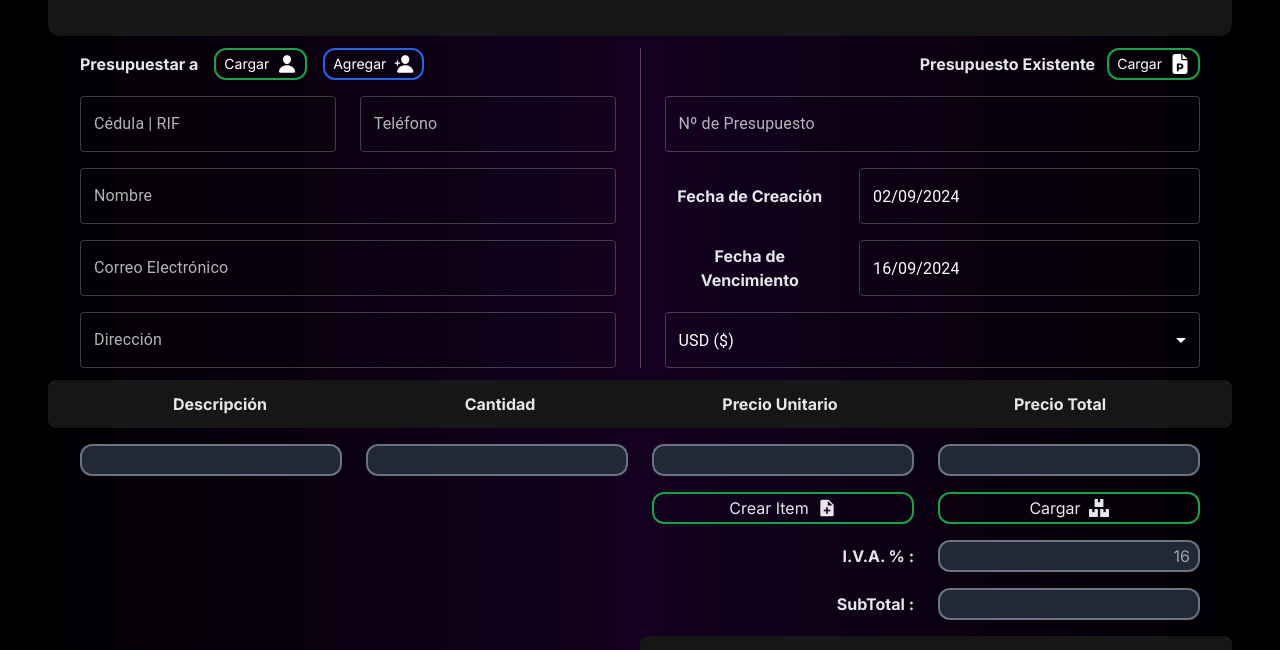
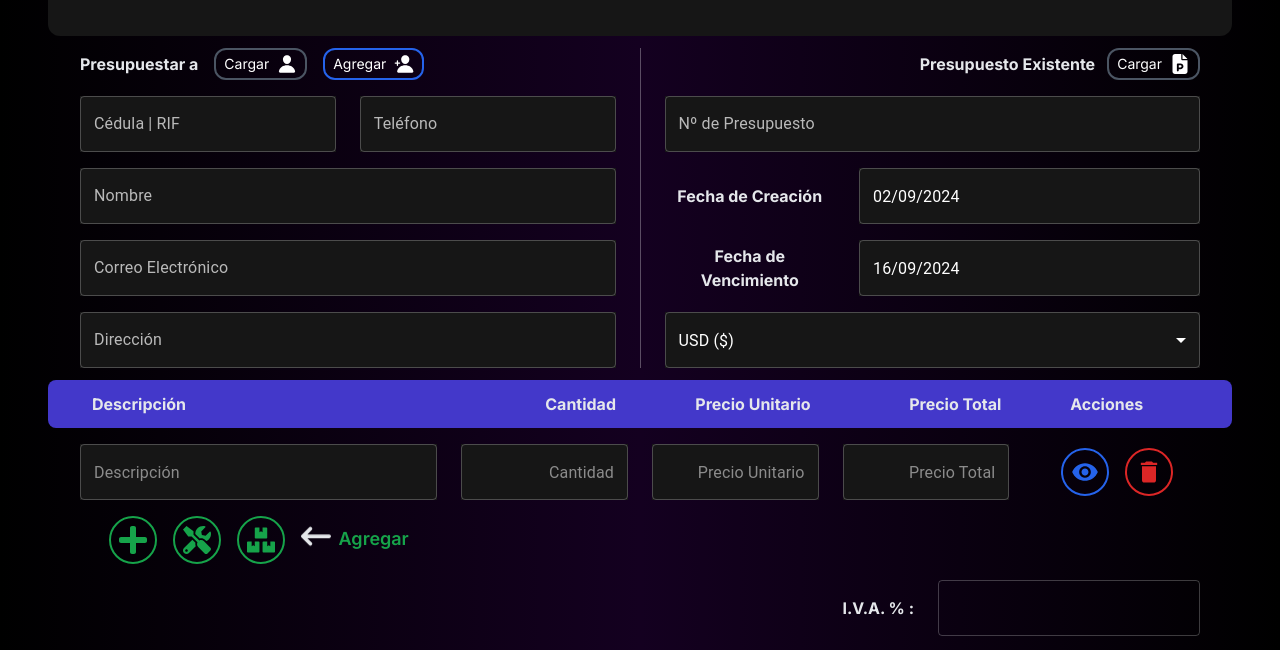
Before and after one commit to Josubaze/servi-autos, a Next.js app: page /create/budget in a window 1280 px wide. Shown: the part 288-938 px from the top of the page. Built offline with nearby package versions, Linux system fonts and the light colour scheme; no server answers; the database is empty.

Commit message:
row improvement

```diff
--- a/package.json
+++ b/package.json
@@ -34,6 +34,7 @@
     "react-dom": "^18",
     "react-hook-form": "^7.52.2",
     "react-icons": "^5.2.1",
+    "react-number-format": "^5.4.2",
     "react-redux": "^9.1.2",
     "styled-components": "^6.1.12",
     "zod": "^3.23.8"
--- a/src/components/Budget/Budget.tsx
+++ b/src/components/Budget/Budget.tsx
@@ -8,6 +8,7 @@ import { BudgetCustomerForm } from "./BudgetCustomerForm";
 import { BudgetForm } from "./BudgetForm";
 import { BudgetTable } from "./BudgetTable";
 import { useRef } from 'react';
+import { BudgetSummary } from "./BudgetSummary";
 
 // Define la interfaz que contiene la función submitForm
 interface BudgetCustomerFormHandle {
@@ -58,6 +59,9 @@ export const Budget = () => {
             {/* Tabla de presupuesto */}
             <BudgetTable/>
 
+            {/* calculos del presupuesto */}
+            <BudgetSummary></BudgetSummary>
+
             {/* GUARDADO */}
             <div className="grid grid-cols-4 rounded-lg w-full bg-black-nav py-3 mt-6 gap-x-6">
                 <div className="content-center">
--- a/src/components/Budget/BudgetCustomerForm/BudgetCustomerForm.tsx
+++ b/src/components/Budget/BudgetCustomerForm/BudgetCustomerForm.tsx
@@ -72,7 +72,7 @@ export const BudgetCustomerForm = forwardRef((props, ref) => {
             <form className="w-full pt-4 sm:pr-6">
                 <div className="grid gap-y-4 w-full">
                     <div className="grid grid-cols-1 gap-y-4 sm:grid-cols-2 gap-x-6 w-full">
-                        <div className="w-full">
+                        <div className="w-full bg-black-nav">
                             <ThemeProvider theme={TextFieldTheme}>
                                 <Controller
                                     control={control}
@@ -92,7 +92,7 @@ export const BudgetCustomerForm = forwardRef((props, ref) => {
                             </ThemeProvider>
                         </div>
 
-                        <div className="w-full">
+                        <div className="w-full bg-black-nav">
                             <ThemeProvider theme={TextFieldTheme}>
                                 <Controller
                                     control={control}
@@ -114,7 +114,7 @@ export const BudgetCustomerForm = forwardRef((props, ref) => {
                     </div>
 
                     {/* Campos individuales */}
-                    <div className="w-full">
+                    <div className="w-full bg-black-nav">
                         <ThemeProvider theme={TextFieldTheme}>
                             <Controller
                                 control={control}
@@ -134,7 +134,7 @@ export const BudgetCustomerForm = forwardRef((props, ref) => {
                         </ThemeProvider>
                     </div>
 
-                    <div className="w-full">
+                    <div className="w-full bg-black-nav">
                         <ThemeProvider theme={TextFieldTheme}>
                             <Controller
                                 control={control}
@@ -154,7 +154,7 @@ export const BudgetCustomerForm = forwardRef((props, ref) => {
                         </ThemeProvider>
                     </div>
 
-                    <div className="w-full">
+                    <div className="w-full bg-black-nav">
                         <ThemeProvider theme={TextFieldTheme}>
                             <Controller
                                 control={control}
--- a/src/components/Budget/BudgetCustomerForm/SelectCustomerButton.tsx
+++ b/src/components/Budget/BudgetCustomerForm/SelectCustomerButton.tsx
@@ -8,7 +8,7 @@ export const SelectCustomerButton = ({ onClick }: SelectCustomerButtonProps) =>
     <div className="relative">
         <button
             type="button"
-            className="rounded-xl text-white flex items-center justify-center text-sm py-1 px-2 border-2 border-green-600 transition ease-in-out delay-150 hover:scale-110 hover:bg-green-600 duration-300"
+            className="rounded-xl text-white flex items-center justify-center text-sm py-1 px-2 border-2 border-gray-600 transition ease-in-out delay-150 hover:scale-110 hover:bg-gray-600 duration-300"
             onClick={onClick}
         >
             <span className="flex items-center justify-center gap-x-2">
--- a/src/components/Budget/BudgetForm/BudgetForm.tsx
+++ b/src/components/Budget/BudgetForm/BudgetForm.tsx
@@ -53,7 +53,7 @@ export const BudgetForm = forwardRef((props, ref) => {
 
         <form className="w-full pt-4 sm:pl-6">
             <div className="grid gap-y-4 w-full">
-                <div className="w-full">
+                <div className="w-full bg-black-nav">
                     <ThemeProvider theme={TextFieldTheme}>
                         <TextField
                             label="Nº de Presupuesto"
@@ -69,7 +69,7 @@ export const BudgetForm = forwardRef((props, ref) => {
                     <div className="font-title font-bold sm:w-1/3 text-left sm:text-center">
                         Fecha de Creación
                     </div>
-                    <div className="sm:w-2/3 w-full">
+                    <div className="sm:w-2/3 w-full bg-black-nav">
                         <ThemeProvider theme={TextFieldTheme}>
                         <DatePicker
                             value={getValues("dateCreation")}
@@ -88,7 +88,7 @@ export const BudgetForm = forwardRef((props, ref) => {
                     <div className="font-title font-bold sm:w-1/3 text-left sm:text-center">
                         Fecha de Vencimiento
                     </div>
-                    <div className="sm:w-2/3 w-full">
+                    <div className="sm:w-2/3 w-full bg-black-nav">
                         <ThemeProvider theme={TextFieldTheme}>
                         <DatePicker
                             value={getValues("dateExpiration")}
@@ -104,7 +104,7 @@ export const BudgetForm = forwardRef((props, ref) => {
                 </div>
 
                 {/* Campo de moneda con tema personalizado */}
-                <div className="w-full">
+                <div className="w-full bg-black-nav">
                     <ThemeProvider theme={TextFieldTheme}>
                         <Select
                             {...register("currency")}
--- a/src/components/Budget/BudgetForm/SelectBudgetButton.tsx
+++ b/src/components/Budget/BudgetForm/SelectBudgetButton.tsx
@@ -9,7 +9,7 @@ export const SelectBudgetButton = ({ onClick }: SelectBudgetButtonProps) => (
     <div className="relative">
         <button
             type="button"
-            className="rounded-xl text-white flex items-center justify-center text-sm py-1 px-2 border-2 border-green-600 transition ease-in-out delay-150 hover:scale-110 hover:bg-green-600 duration-300"
+            className="rounded-xl text-white flex items-center justify-center text-sm py-1 px-2 border-2 border-gray-600 transition ease-in-out delay-150 hover:scale-110 hover:bg-gray-600 duration-300"
             onClick={onClick}
         >
             <span className="flex items-center justify-center gap-x-2">
--- /dev/null
+++ b/src/components/Budget/BudgetSummary/BudgetSummary.tsx
@@ -0,0 +1,57 @@
+// InvoiceSummary.tsx
+import React from "react";
+import { ThemeProvider } from "@mui/material/styles";
+import { TextFieldTheme } from "src/styles/themes/themeTextField";
+import { TextField } from "@mui/material";
+
+export const BudgetSummary = () => {
+  return (
+    <>
+      {/* IVA */}
+      <div className="grid grid-cols-4 rounded-lg w-full px-8 pt-4 gap-x-6">
+        <div className="col-start-3 font-bold content-center text-right">
+          <label htmlFor="tax">I.V.A. % :</label>
+        </div>
+        <div>
+          <ThemeProvider theme={TextFieldTheme}>
+            <TextField
+              variant="outlined"
+              fullWidth
+              type="number"
+              id="tax"
+              sx={{ input: { textAlign: "right" } }}
+            />
+          </ThemeProvider>
+        </div>
+      </div>
+
+      {/* SUBTOTAL */}
+      <div className="grid grid-cols-4 rounded-lg w-full px-8 pt-4 gap-x-6">
+        <div className="col-start-3 font-bold content-center text-right">
+          <label htmlFor="subtotal">SubTotal :</label>
+        </div>
+        <div>
+          <ThemeProvider theme={TextFieldTheme}>
+            <TextField
+              variant="outlined"
+              fullWidth
+              type="number"
+              id="subtotal"
+              sx={{ input: { textAlign: "right" } }}
+            />
+          </ThemeProvider>
+        </div>
+      </div>
+
+      {/* TOTAL */}
+      <div className="grid grid-cols-4 w-full mt-4">
+        <div className="col-start-3 col-span-2 py-3 pr-8 gap-x-6 bg-indigo-700 rounded-lg grid grid-cols-2">
+          <div className="content-center font-bold text-right">Total :</div>
+          <div className="content-center font-bold text-right">
+            <label>0.00 $</label>
+          </div>
+        </div>
+      </div>
+    </>
+  );
+};
--- /dev/null
+++ b/src/components/Budget/BudgetSummary/index.tsx
@@ -0,0 +1 @@
+export { BudgetSummary } from './BudgetSummary'
--- a/src/components/Budget/BudgetTable/BudgetTable.tsx
+++ b/src/components/Budget/BudgetTable/BudgetTable.tsx
@@ -1,134 +1,143 @@
+import React from "react";
+import { FaPlus } from "react-icons/fa";
+import { MdDelete, MdVisibility } from "react-icons/md";
+import TextField from "@mui/material/TextField";
+import { ThemeProvider } from "@mui/material/styles";
+import { TextFieldTheme } from "src/styles/themes/themeTextField";
+import { NumericFormat } from "react-number-format";
+import Tooltip from "@mui/material/Tooltip";
 import { FaBoxes } from "react-icons/fa";
-import { MdNoteAdd } from "react-icons/md";
-
+import { FaTools } from "react-icons/fa";
+import { FaArrowLeftLong } from "react-icons/fa6";
 
 export const BudgetTable = () => {
   return (
     <>
-            {/* colmnas de tabla */}
-            <div className="grid grid-cols-4 rounded-lg w-full bg-black-nav px-8 py-3">
-
-                <div className="font-bold text-center">
-                    Descripción
+      {/* columnas de tabla */}
+      <div className="grid grid-cols-6 rounded-lg w-full bg-indigo-700 px-8 py-3"> {/* Cambiar grid-cols-4 a grid-cols-6 */}
+        <div className="font-bold text-start pl-3 col-span-2">Descripción</div> {/* Columna más ancha para Descripción */}
+        <div className="font-bold text-end pr-6">Cantidad</div>
+        <div className="font-bold text-end pr-4">Precio Unitario</div>
+        <div className="font-bold text-end pr-3">Precio Total</div>
+        <div className="font-bold text-center">Acciones</div> {/* Columna más estrecha para Acciones */}
       </div>
 
-                <div className="font-bold text-center">
-                    Cantidad
+      {/* datos de tabla */}
+      <div className="grid grid-cols-6 rounded-lg w-full px-8 pt-4 gap-x-6"> {/* Cambiar grid-cols-4 a grid-cols-6 */}
+        <div className="bg-black-nav col-span-2">
+          <ThemeProvider theme={TextFieldTheme}>
+            <TextField
+              placeholder="Descripción"
+              variant="outlined"
+              fullWidth
+              type="text"
+              className="text-right"
+            />
+          </ThemeProvider>
         </div>
 
-                <div className="font-bold text-center">
-                    Precio Unitario
+        <div className="bg-black-nav">
+          <ThemeProvider theme={TextFieldTheme}>
+            <NumericFormat
+              customInput={TextField}
+              placeholder="Cantidad"
+              variant="outlined"
+              fullWidth
+              type="text"
+              allowNegative={false}
+              decimalScale={0}
+              fixedDecimalScale={false}
+              decimalSeparator=","
+              thousandSeparator="."
+              sx={{ input: { textAlign: "right" } }}
+            />
+          </ThemeProvider>
         </div>
 
-                <div className="font-bold text-center">
-                    Precio Total
+        <div className="bg-black-nav">
+          <ThemeProvider theme={TextFieldTheme}>
+            <NumericFormat
+              customInput={TextField}
+              placeholder="Precio Unitario"
+              variant="outlined"
+              fullWidth
+              type="text"
+              decimalSeparator=","
+              thousandSeparator="."
+              decimalScale={2}
+              fixedDecimalScale
+              allowNegative={false}
+              sx={{ input: { textAlign: "right" } }}
+            />
+          </ThemeProvider>
+        </div>
+
+        <div className="bg-black-nav">
+          <ThemeProvider theme={TextFieldTheme}>
+            <NumericFormat
+              customInput={TextField}
+              placeholder="Precio Total"
+              variant="outlined"
+              fullWidth
+              type="text"
+              decimalSeparator=","
+              thousandSeparator="."
+              decimalScale={2}
+              fixedDecimalScale
+              allowNegative={false}
+              sx={{ input: { textAlign: "right" } }}
+            />
+          </ThemeProvider>
+        </div>
+
+        {/* Columna de botones */}
+        <div className="flex justify-center items-center gap-4">
+          {/* Botón Ver Detalles */}
+            <Tooltip title="Ver Detalles" arrow>
+                <button className="w-12 h-12 rounded-full bg-transparent border-2 border-blue-600 flex justify-center items-center text-white transition-all ease-in-out delay-150 hover:scale-110 hover:bg-blue-600 hover:text-white duration-300">
+                    <MdVisibility className="w-12 h-12 p-2 text-blue-600 hover:text-white transition-all ease-in-out delay-150 hover:scale-110" />
+                </button>
+            </Tooltip>
+
+          {/* Botón Eliminar */}
+          <Tooltip title="Eliminar Fila" arrow>
+            <button className="w-12 h-12 rounded-full bg-transparent border-2 border-red-600 flex justify-center items-center text-white transition-all ease-in-out delay-150 hover:scale-110 hover:bg-red-600 hover:text-white duration-300">
+              <MdDelete className="w-12 h-12 p-2 text-red-600 hover:text-white transition-all ease-in-out delay-150 hover:scale-110" />
+            </button>
+          </Tooltip>
         </div>
       </div>
 
-            {/* datos de tabla */}
-            <div className="grid grid-cols-4 rounded-lg w-full px-8 pt-4 gap-x-6">
-                <div>
-                    <input
-                        type="text"
-                        name="description"
-                        id="description"
-                        className="text-base px-2 w-full border-solid border-2  h-8 rounded-xl text-right border-gray-500 bg-gray-800 focus:outline-none  focus:border-indigo-600
-                    "/>
-                </div>
-                <div>
-                <input
-                        type="number"
-                        name="quantity"
-                        id="quantity"
-                        className="text-base px-2 w-full border-solid border-2 h-8 rounded-xl text-right border-gray-500 bg-gray-800 focus:outline-none focus:border-indigo-600"
-                    />
-                </div>
-                <div>
-                    <input
-                        type="number"
-                        name="unit_price"
-                        id="unit_price"
-                        className="text-base px-2 w-full border-solid border-2  h-8 rounded-xl text-right border-gray-500 bg-gray-800 focus:outline-none  focus:border-indigo-600
-                    "/>
-                </div>
-                <div>
-                    <input
-                        type="number"
-                        name="total_price"
-                        id="total_price"
-                        className="text-base px-2 w-full border-solid border-2  h-8 rounded-xl text-right border-gray-500 bg-gray-800 focus:outline-none  focus:border-indigo-600
-                    "/>
-                </div>
-            </div>
+      {/* opciones de agregar linea de factura */}
+        <div className="grid grid-cols-6 rounded-lg w-full px-8 pt-4 gap-x-6">
+            {/* Columna para los botones */}
+            <div className="col-span-2 gap-x-4 flex justify-center items-center">
+                <Tooltip title="Agregar Fila" arrow>
+                <button className="w-12 h-12 rounded-full bg-transparent border-2 border-green-600 flex justify-center items-center text-white transition-all ease-in-out delay-150 hover:scale-110 hover:bg-green-600 hover:text-white duration-300">
+                    <FaPlus className="w-12 h-12 p-2 text-green-600 hover:text-white transition-all ease-in-out delay-150 hover:scale-110" />
+                </button>
+                </Tooltip>
 
-            {/* opciones de agregar linea de factura*/}
-            <div className="grid grid-cols-4 rounded-lg w-full px-8 pt-4 gap-x-6">
-                <div className="col-start-3">
-                    <button className="text-base px-2 w-full border-solid border-2  h-8 rounded-xl  border-green-600 bg-transparent transition ease-in-out delay-150 hover:scale-105 hover:bg-green-600 duration-300">
-                        <span className="flex items-center justify-center gap-x-2">
-                            Crear Item
-                            <MdNoteAdd className="h-5 w-5" />
-                        </span>
+                <Tooltip title="Agregar Servicio" arrow>
+                <button className="w-12 h-12 rounded-full bg-transparent border-2 border-green-600 flex justify-center items-center text-white transition-all ease-in-out delay-150 hover:scale-110 hover:bg-green-600 hover:text-white duration-300">
+                    <FaTools className="w-12 h-12 p-2 text-green-600 hover:text-white transition-all ease-in-out delay-150 hover:scale-110" />
                 </button>
-                </div>
+                </Tooltip>
 
-                <div>
-                    <button className="text-base px-2 w-full border-solid border-2  h-8 rounded-xl  border-green-600 bg-transparent transition ease-in-out delay-150 hover:scale-105 hover:bg-green-600 duration-300">
-                        <span className="flex items-center justify-center gap-x-2">
-                            Cargar
-                            <FaBoxes className="h-5 w-5" />
-                        </span>
+                <Tooltip title="Agregar Producto" arrow>
+                <button className="w-12 h-12 rounded-full bg-transparent border-2 border-green-600 flex justify-center items-center text-white transition-all ease-in-out delay-150 hover:scale-110 hover:bg-green-600 hover:text-white duration-300">
+                    <FaBoxes className="w-12 h-12 p-2 text-green-600 hover:text-white transition-all ease-in-out delay-150 hover:scale-110" />
                 </button>
-                </div>
-            </div>
+                </Tooltip>
 
+                {/* Flecha y texto */}
+                <div className="flex gap-x-2">
+                    <FaArrowLeftLong className="text-3xl animate-bounce"/>
+                    <span className="text-lg font-semibold text-green-600" >Agregar</span>
 
-            {/* IVA*/}
-            <div className="grid grid-cols-4 rounded-lg w-full px-8 pt-4 gap-x-6">
-                <div className="col-start-3 font-bold content-center text-right">
-                    <label htmlFor="tax" className="">I.V.A. % :</label>
-                </div>
-
-                <div>
-                    <input
-                            type="number"
-                            name="tax"
-                            id="tax"
-                            placeholder="16"
-                            className="text-base px-2 w-full border-solid border-2  h-8 rounded-xl text-right border-gray-500 bg-gray-800 focus:outline-none  focus:border-indigo-600 holder
-                        "/>
-                </div>
-            </div>
-
-            {/* SUBTOTAL*/}
-            <div className="grid grid-cols-4 rounded-lg w-full px-8 pt-4 gap-x-6">
-                <div className="col-start-3 font-bold content-center text-right">
-                    <label htmlFor="subtotal" className="">SubTotal :</label>
-                </div>
-
-                <div>
-                    <input
-                            type="number"
-                            name="subtotal"
-                            id="subtotal"
-                            className="text-base px-2 w-full border-solid border-2  h-8 rounded-xl text-right border-gray-500 bg-gray-800 focus:outline-none  focus:border-indigo-600 holder
-                        "/>
-                </div>
-            </div>
-
-            {/* TOTAL */}
-            <div className="grid grid-cols-4 w-full mt-4">
-                <div className="col-start-3 col-span-2 py-3 pr-8 gap-x-6 bg-black-nav rounded-lg grid grid-cols-2">
-                    <div className="content-center font-bold text-right">
-                        Total :
-                    </div>
-
-                    <div className="content-center font-bold text-right">
-                        <label className="">0.00 $</label>
                 </div>
             </div>
         </div>
-
     </>
   );
-}
+};
```
Also changed, not shown: 1 other file (tests, documents, lock files or other folders). Lines whose indentation alone changed are shown as unchanged.
